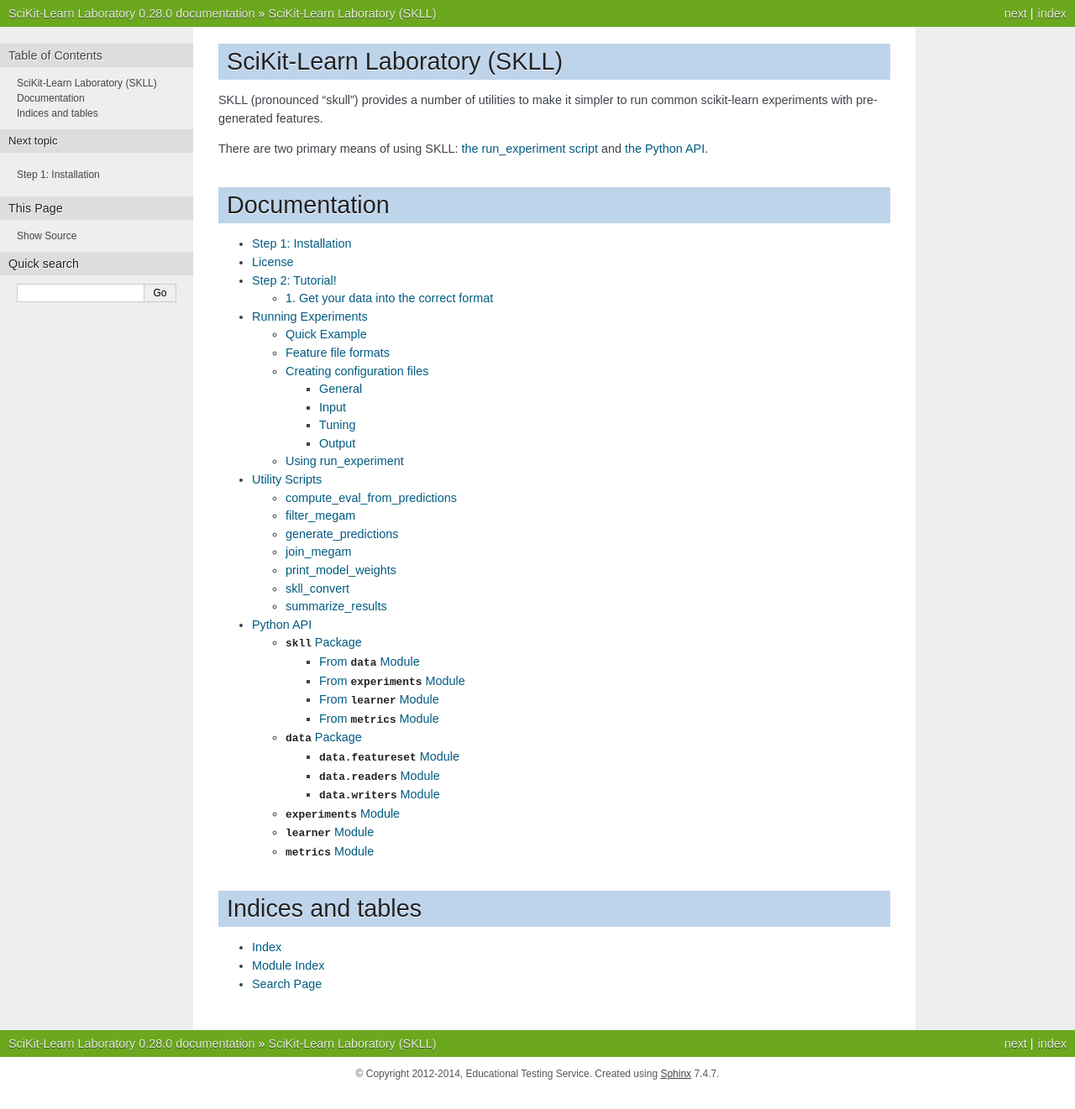
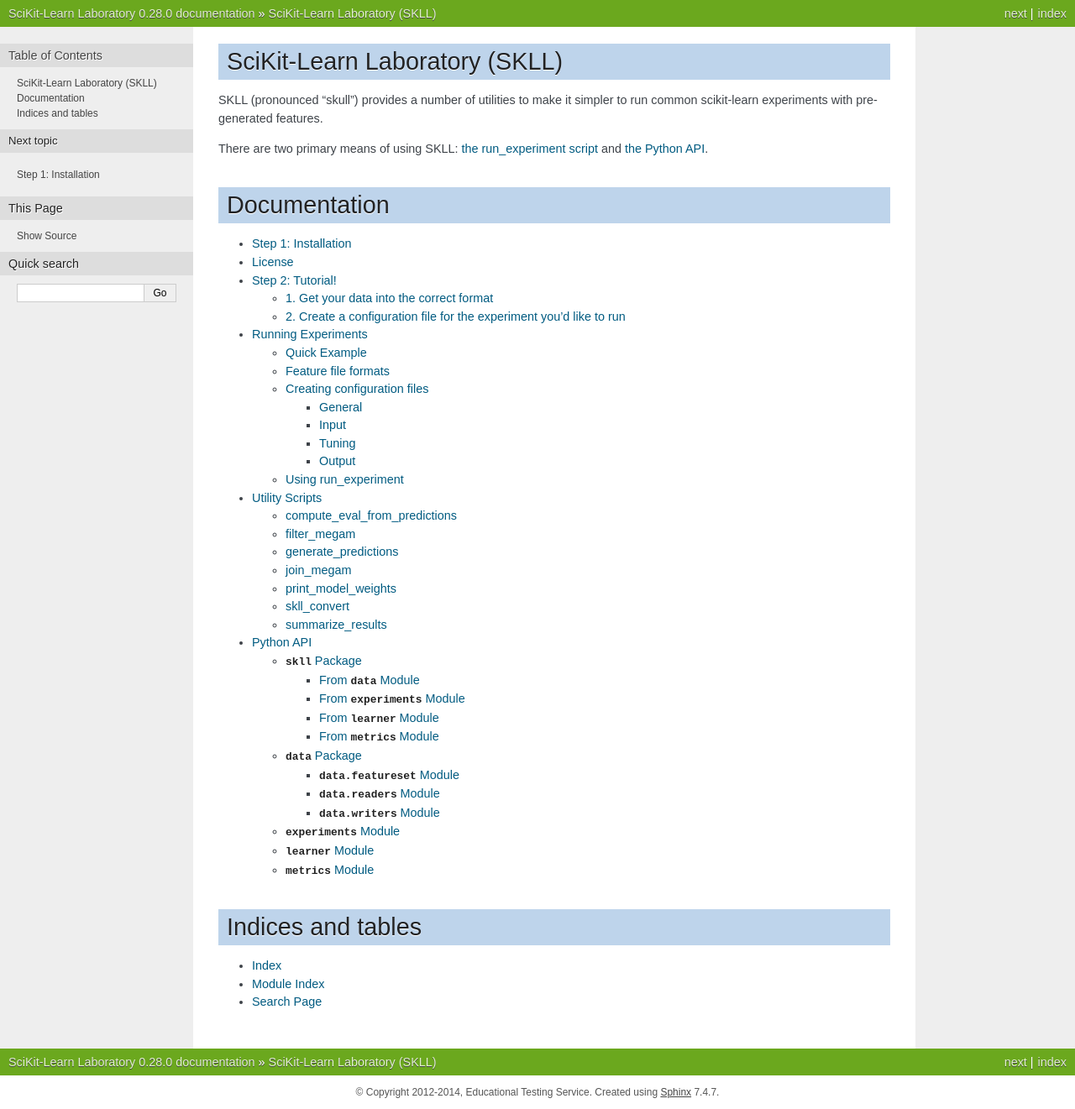
Before and after one commit to EducationalTestingService/skll, a Sphinx documentation site: the page built from doc/index.rst, in a window 1280 px wide. Shown: the whole page at 84% size. Built offline with Sphinx 7.4.7, drawn with Linux system fonts in a browser that asks for light colours; before the commit the page ends 1299 px from its top, so only the background shows below that; some of the changed lines change nothing that is shown.

Commit message:
Tutorial so far

```diff
--- a/doc/tutorial.rst
+++ b/doc/tutorial.rst
@@ -8,4 +8,19 @@
 
 SKLL can work with several common data formats, each of which are described :ref:`here <file_formats>`.
 
-The :ref:`skll_convert` script does useful stuff.
+Should you need your data to be in any number of these formats, or should you like to have say, one ARFF file for use with SKLL and Weka, the :ref:`skll_convert` script can help you out.  This is as easy as::
+
+    $ skll_convert examples/iris/train/example_iris_features.jsonlines examples/iris/train/example_iris_features.arff
+
+``skll_convert`` can also create sparse data files, very useful for speeding up large experiments with lots of zero-valued features.
+
+2. Create a configuration file for the experiment you'd like to run
+-------------------------------------------------------------------
+
+For this tutorial, we will refer to an "experiment" as having a single data set split into (at minimum) training and testing portions.  As part of each experiment, we can train and test several models, either simultaneously or sequentially, depending on the availability of a grid engine.  This will be described in more detail later on, when we are ready to run our experiment.
+
+You can consult :ref:`the full list of learners currently available in SKLL <learners>` to get an idea for the things you can do.  As part of this tutorial, we will use the following learners:
+
+* Random Forest (``RandomForestClassifier``), C-Support Vector Classification (``SVC``), Linear Support Vector Classification (``LinearSVC``), Logistic Regression, Multinomial Naïve Bays (``MultinomialNB``) with the **Iris** data set;
+* Random Forest, Decision Tree, C-SVC, and Multinomial Naïve Bayes with the **Titanic** example;
+* RandomForest Regression (``RandomForestRegressor``), Support Vector Regression (``SVR``), and Linear Regression with the **Boston** example.
```
